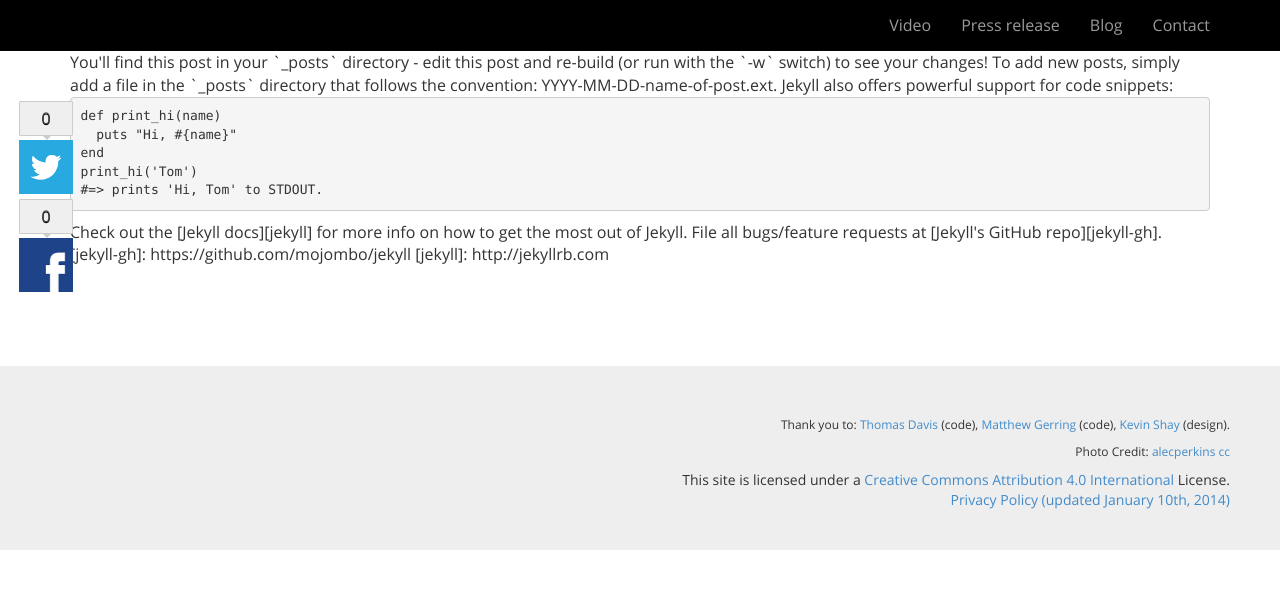
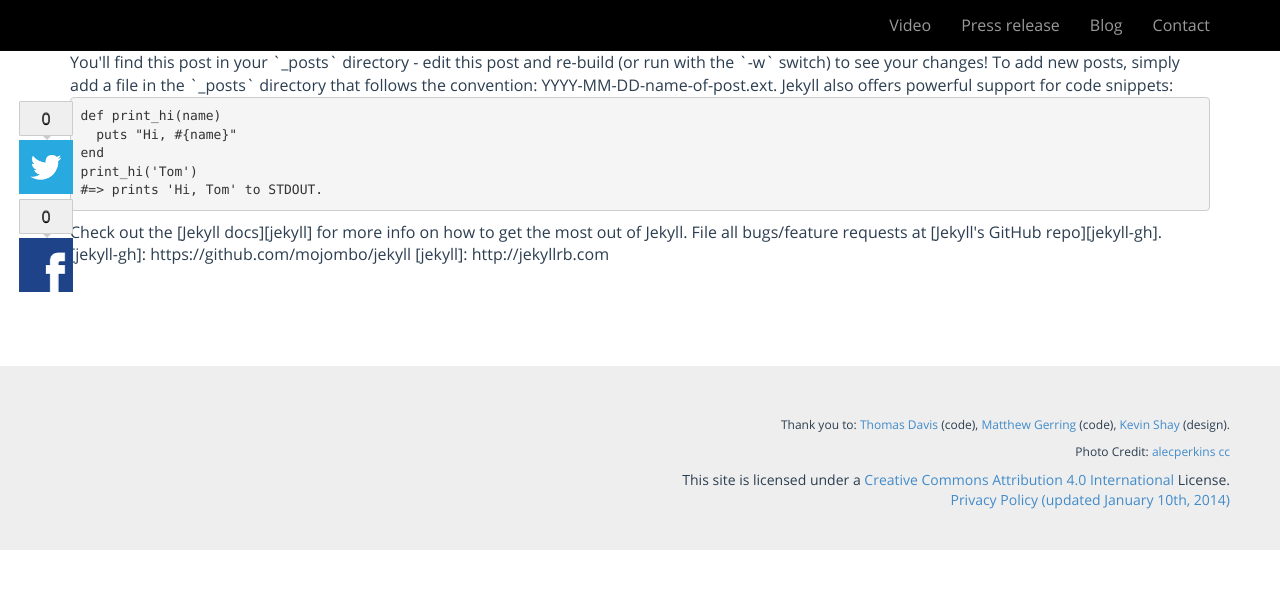
Before and after one commit to tfrce/thedaywefightback, a Jekyll site: the page built from _posts/2014-01-17-welcome-to-jekyll.markdown, in a window 1280 px wide. Shown: the top 589 px of the page. Built offline with Jekyll 4.4.1, drawn with Linux system fonts in a browser that asks for light colours; Markdown is read by kramdown in place of the engine named in the settings; comment, search, counter and statistics services are not loaded.

Commit message:
style changes

```diff
--- a/css/main.css
+++ b/css/main.css
@@ -37,6 +37,7 @@
 	font-family: 'Open Sans', sans-serif;
 	font-size:16px;
   -webkit-font-smoothing:antialiased;
+  color: #2c3e50;
 }
 h1, h2, h3, h4, h5, h6, .h1, .h2, .h3, .h4, .h5, .h6 {
 	font-family: 'Open Sans', sans-serif;
```
